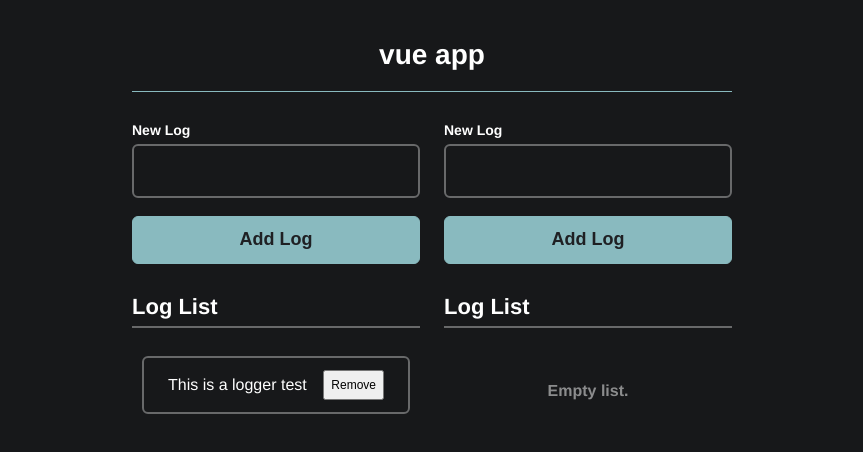
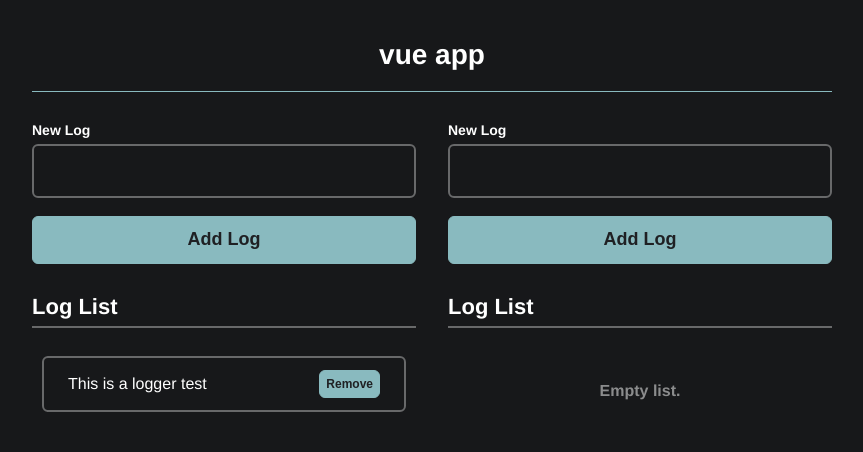
Before and after one commit to sb5m/vue-app, a Vue app: page / in a window 1280 px wide. Shown: the top 452 px of the page, without its empty margins (208-1071 px from the left). Built offline with nearby package versions, Linux system fonts and the light colour scheme.

Commit message:
vue script update

```diff
--- a/src/App.vue
+++ b/src/App.vue
@@ -159,7 +159,7 @@ body {
   background-color: $backgroundColor;
   color: $textColor;
   #app {
-    max-width: 600px;
+    max-width: 800px;
     margin-left: auto;
     margin-right: auto;
     padding: 20px;
@@ -234,8 +234,14 @@ body {
               text-decoration: line-through;
             }
             button {
+              cursor: pointer;
               font-size: $size2;
               padding: $size1;
+              background-color: $primaryColor;
+              border: 1px solid $primaryColor;
+              color: $secondTextColor;
+              font-weight: bold;
+              border-radius: $size1;
             }
           }
         }
```
